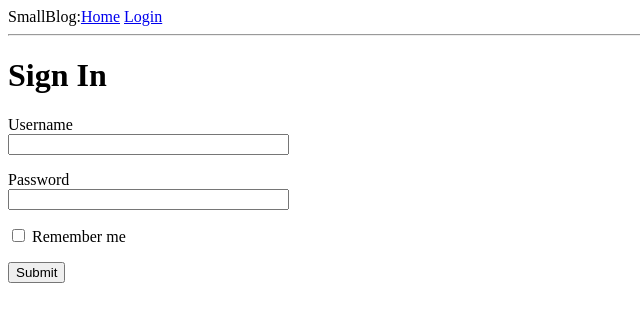
After one commit to bhaveshp3000/smallblog, a Flask app: template app/templates/login.html in a window 1280 px wide. The commit adds this page. Shown: the top 322 px of the page, without its empty margins (0-640 px from the left). Run offline with Flask 2, Linux system fonts and the light colour scheme; the template is opened without the code that fills it: most values are stand-ins (such as "Sample title", 1, 10 or a date in 2020); form fields are guessed from the names that the template uses; parts of the project's set-up code (start-up, migrations or seed data) failed here and were passed over.

Commit message:
Signin templates

```diff
--- a/app/routes.py
+++ b/app/routes.py
@@ -1,6 +1,6 @@
 from app import app
 from flask import render_template
-
+from app.forms import LoginForm
 
 
 
@@ -11,4 +11,10 @@ from flask import render_template
 
 def index():
     user = {'username':'Jeff'}
-    return render_template('index.html',title='Home',user=user)
+    return render_template('index.html', title='Home', user=user)
+
+@app.route('/login',methods=['post','get'])
+def login():
+    form = LoginForm()
+
+    return render_template('login.html', title='Sign In', form=form)
--- a/app/templates/base.html
+++ b/app/templates/base.html
@@ -15,6 +15,7 @@
 <body>
     <div>
         SmallBlog:<a href="/index">Home</a>
+        <a href="/login">Login</a>
     </div>
     <hr>
     {% block content %}{% endblock %}
--- /dev/null
+++ b/app/templates/login.html
@@ -0,0 +1,28 @@
+{% extends "base.html" %}
+
+{% block content %}
+
+<h1>Sign In</h1>
+
+<form action="" method="post" novalidate>
+
+    {{form.hidden_tag()}}
+    <p>
+        {{ form.username.label }}<br>
+        {{ form.username(size=32) }}
+
+    </p>
+    <p>
+        {{ form.password.label }}<br>
+        {{ form.password(size=32) }}
+    </p>
+    <p>
+        {{ form.remember_me() }}
+        {{ form.remember_me.label }}
+    </p>
+    <p>
+        {{ form.submit() }}
+    </p>
+
+</form>
+{% endblock %}
```
Also changed, not shown: app/forms.py (added, +10 -0 lines), 5 other files.
